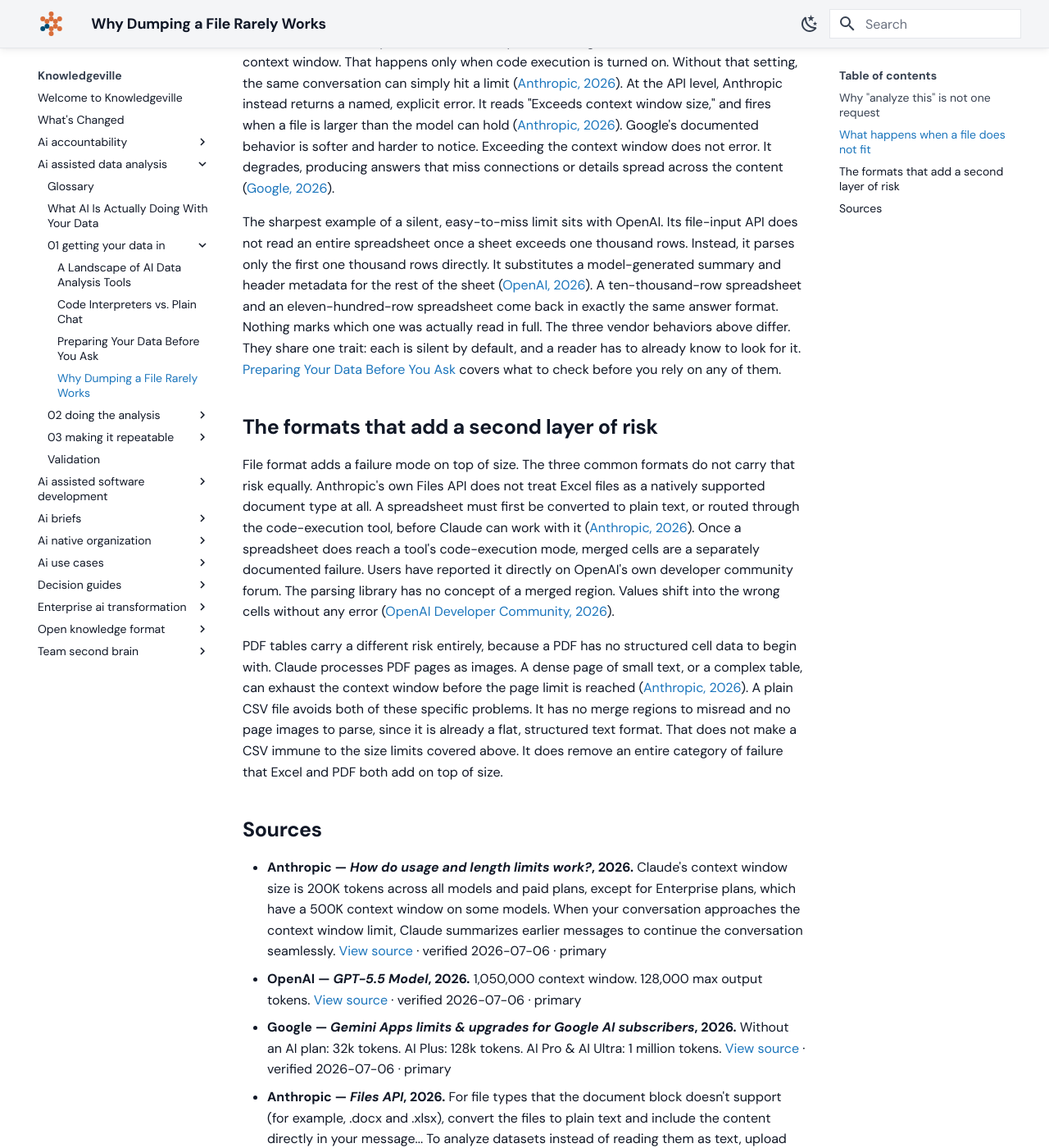
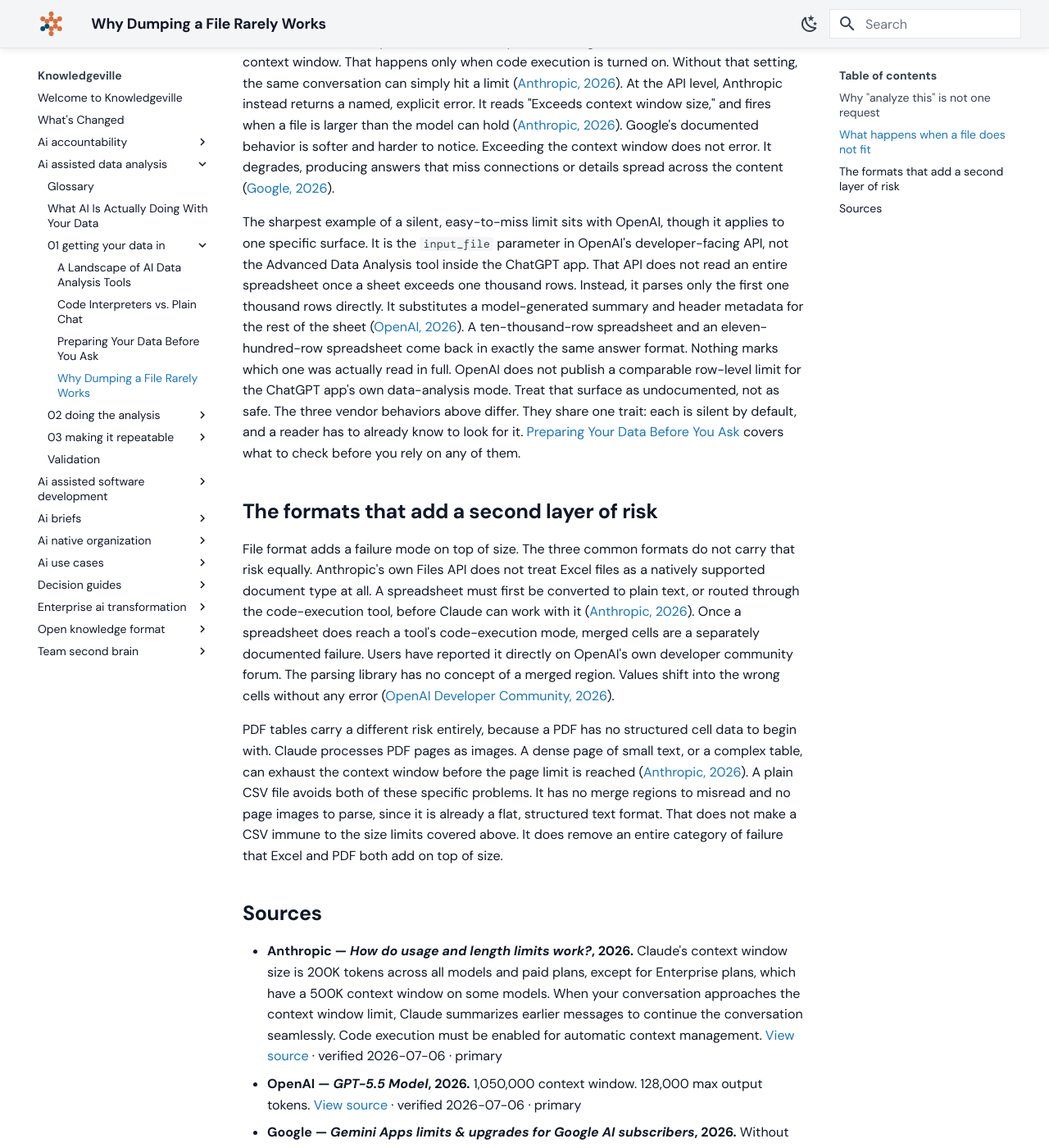
Before and after one commit to grandaha/knowledgeville, an MkDocs documentation site: the page built from published/ai-assisted-data-analysis/01-getting-your-data-in/why-dumping-a-file-rarely-works.md, in a window 1280 px wide and 1400 px high, scrolled down 730 px. Shown: the whole window at 82% size. Built offline with MkDocs 1.6.1 and Material for MkDocs 9.7.7, drawn with Linux system fonts in a browser that asks for light colours; some web fonts are replaced.

Commit message:
Publish: sync content from workspace

```diff
--- a/published/ai-assisted-data-analysis/01-getting-your-data-in/why-dumping-a-file-rarely-works.md
+++ b/published/ai-assisted-data-analysis/01-getting-your-data-in/why-dumping-a-file-rarely-works.md
@@ -14,7 +14,7 @@ As [What AI Is Actually Doing With Your Data](/ai-assisted-data-analysis/what-ai
 
 The three major vendors document three different answers to the same question. None of them is "the file gets fully processed regardless of size." Anthropic's consumer product, Claude.ai, automatically summarizes earlier parts of a long conversation once it nears the context window. That happens only when code execution is turned on. Without that setting, the same conversation can simply hit a limit ([Anthropic, 2026](#ev-anthropic-2026-claudeai-context-overflow-behavior)). At the API level, Anthropic instead returns a named, explicit error. It reads "Exceeds context window size," and fires when a file is larger than the model can hold ([Anthropic, 2026](#ev-anthropic-2026-api-files-exceeds-context-error)). Google's documented behavior is softer and harder to notice. Exceeding the context window does not error. It degrades, producing answers that miss connections or details spread across the content ([Google, 2026](#ev-google-2026-gemini-app-overflow-behavior)).
 
-The sharpest example of a silent, easy-to-miss limit sits with OpenAI. Its file-input API does not read an entire spreadsheet once a sheet exceeds one thousand rows. Instead, it parses only the first one thousand rows directly. It substitutes a model-generated summary and header metadata for the rest of the sheet ([OpenAI, 2026](#ev-openai-2026-file-input-spreadsheet-row-cap)). A ten-thousand-row spreadsheet and an eleven-hundred-row spreadsheet come back in exactly the same answer format. Nothing marks which one was actually read in full. The three vendor behaviors above differ. They share one trait: each is silent by default, and a reader has to already know to look for it. [Preparing Your Data Before You Ask](/ai-assisted-data-analysis/01-getting-your-data-in/preparing-your-data-before-you-ask.md) covers what to check before you rely on any of them.
+The sharpest example of a silent, easy-to-miss limit sits with OpenAI, though it applies to one specific surface. It is the `input_file` parameter in OpenAI's developer-facing API, not the Advanced Data Analysis tool inside the ChatGPT app. That API does not read an entire spreadsheet once a sheet exceeds one thousand rows. Instead, it parses only the first one thousand rows directly. It substitutes a model-generated summary and header metadata for the rest of the sheet ([OpenAI, 2026](#ev-openai-2026-file-input-spreadsheet-row-cap)). A ten-thousand-row spreadsheet and an eleven-hundred-row spreadsheet come back in exactly the same answer format. Nothing marks which one was actually read in full. OpenAI does not publish a comparable row-level limit for the ChatGPT app's own data-analysis mode. Treat that surface as undocumented, not as safe. The three vendor behaviors above differ. They share one trait: each is silent by default, and a reader has to already know to look for it. [Preparing Your Data Before You Ask](/ai-assisted-data-analysis/01-getting-your-data-in/preparing-your-data-before-you-ask.md) covers what to check before you rely on any of them.
 
 ## The formats that add a second layer of risk
 
@@ -26,7 +26,7 @@ PDF tables carry a different risk entirely, because a PDF has no structured cell
 
 <!-- generated from validation/evidence.yaml — do not edit; run scripts/build_index.py -->
 
-- **Anthropic — *How do usage and length limits work?*, 2026.** Claude's context window size is 200K tokens across all models and paid plans, except for Enterprise plans, which have a 500K context window on some models. When your conversation approaches the context window limit, Claude summarizes earlier messages to continue the conversation seamlessly. [View source](https://support.claude.com/en/articles/11647753-how-do-usage-and-length-limits-work){#ev-anthropic-2026-claudeai-context-overflow-behavior} · verified 2026-07-06 · primary
+- **Anthropic — *How do usage and length limits work?*, 2026.** Claude's context window size is 200K tokens across all models and paid plans, except for Enterprise plans, which have a 500K context window on some models. When your conversation approaches the context window limit, Claude summarizes earlier messages to continue the conversation seamlessly. Code execution must be enabled for automatic context management. [View source](https://support.claude.com/en/articles/11647753-how-do-usage-and-length-limits-work){#ev-anthropic-2026-claudeai-context-overflow-behavior} · verified 2026-07-06 · primary
 - **OpenAI — *GPT-5.5 Model*, 2026.** 1,050,000 context window. 128,000 max output tokens. [View source](https://developers.openai.com/api/docs/models/gpt-5.5){#ev-openai-2026-chatgpt-context-window} · verified 2026-07-06 · primary
 - **Google — *Gemini Apps limits & upgrades for Google AI subscribers*, 2026.** Without an AI plan: 32k tokens. AI Plus: 128k tokens. AI Pro & AI Ultra: 1 million tokens. [View source](https://support.google.com/gemini/answer/16275805){#ev-google-2026-gemini-app-context-window-by-tier} · verified 2026-07-06 · primary
 - **Anthropic — *Files API*, 2026.** For file types that the document block doesn't support (for example, .docx and .xlsx), convert the files to plain text and include the content directly in your message... To analyze datasets instead of reading them as text, upload them for the code execution tool using a container_upload block. [View source](https://platform.claude.com/docs/en/build-with-claude/files){#ev-anthropic-2026-files-api-xlsx-not-native} · verified 2026-07-06 · primary
```
Also changed, not shown: published/ai-assisted-data-analysis/02-doing-the-analysis/from-raw-numbers-to-a-defensible-conclusion.md (+1 -1 lines), published/ai-assisted-data-analysis/02-doing-the-analysis/silent-arithmetic-and-logic-errors.md (+1 -1 lines), published/ai-assisted-data-analysis/03-making-it-repeatable/index.md (+2 -0 lines), published/ai-assisted-data-analysis/03-making-it-repeatable/testing-your-method-on-a-new-dataset.md (+1 -1 lines), published/ai-assisted-data-analysis/log.md (+19 -0 lines), 2 other files.
